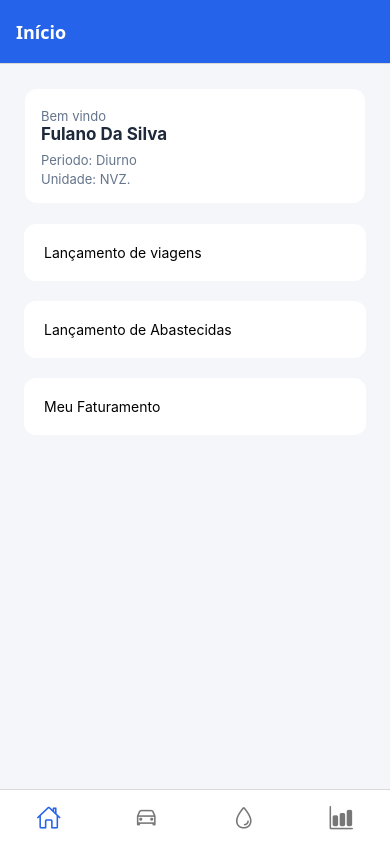
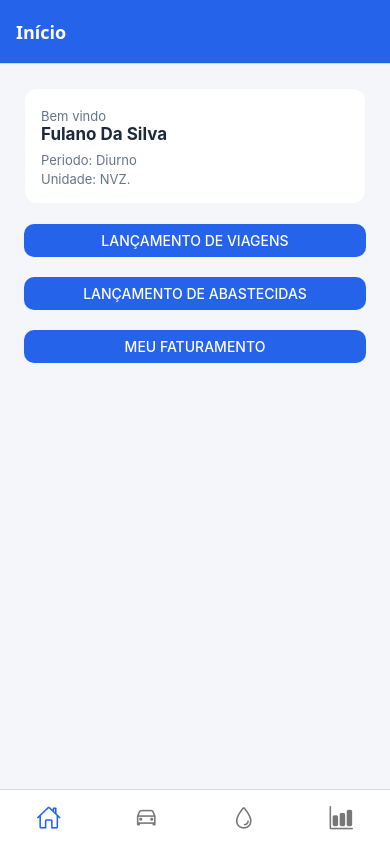
Before and after one commit to jass1945/App-Crepaldi-Transporte, a React Native app: screen / in a window 390 px wide. Built offline with nearby package versions, Linux system fonts and the light colour scheme.

Commit message:
Refactor HomeScreen to include navigation buttons

```diff
--- a/screens/HomeScreen.js
+++ b/screens/HomeScreen.js
@@ -1,21 +1,34 @@
-import { View, Text, StyleSheet } from 'react-native';
+
+import { View, Text, Button, StyleSheet } from 'react-native';
 import Motorista from '../components/motorista';
 
-export default function HomeScreen() {
+export default function HomeScreen({ navigation }) {
   return (
     <View style={styles.container}>
-      <Motorista/>
+      <Motorista />
 
-      <View style={styles.card}>
-        <Text>Lançamento de viagens</Text>
+      <View style={styles.botao}>
+        <Button
+          title="Lançamento de viagens"
+          color="#2563eb"
+          onPress={() => navigation.navigate('Lançamento de Viagens')}
+        />
       </View>
 
-      <View style={styles.card}>
-        <Text>Lançamento de Abastecidas</Text>
+      <View style={styles.botao}>
+        <Button
+          title="Lançamento de Abastecidas"
+          color="#2563eb"
+          onPress={() => navigation.navigate('Abastecidas')}
+        />
       </View>
 
-      <View style={styles.card}>
-        <Text>Meu Faturamento</Text>
+      <View style={styles.botao}>
+        <Button
+          title="Meu Faturamento"
+          color="#2563eb"
+          onPress={() => navigation.navigate('Meu faturamento')}
+        />
       </View>
     </View>
   );
@@ -27,21 +40,11 @@ const styles = StyleSheet.create({
     padding: 24,
     backgroundColor: '#f4f6f9',
   },
-  titulo: {
-    fontSize: 26,
-    fontWeight: 'bold',
-    marginBottom: 8,
-  },
-  card: {
-    backgroundColor: '#fff',
-    padding: 20,
+  botao: {
     marginTop: 20,
-    borderRadius: 12,
-  },
-  numero: {
-    fontSize: 30,
-    fontWeight: 'bold',
-    color: '#2563eb',
-    marginTop: 8,
+    borderRadius: 10,
+    overflow: 'hidden',
+
+
   },
 });
```
